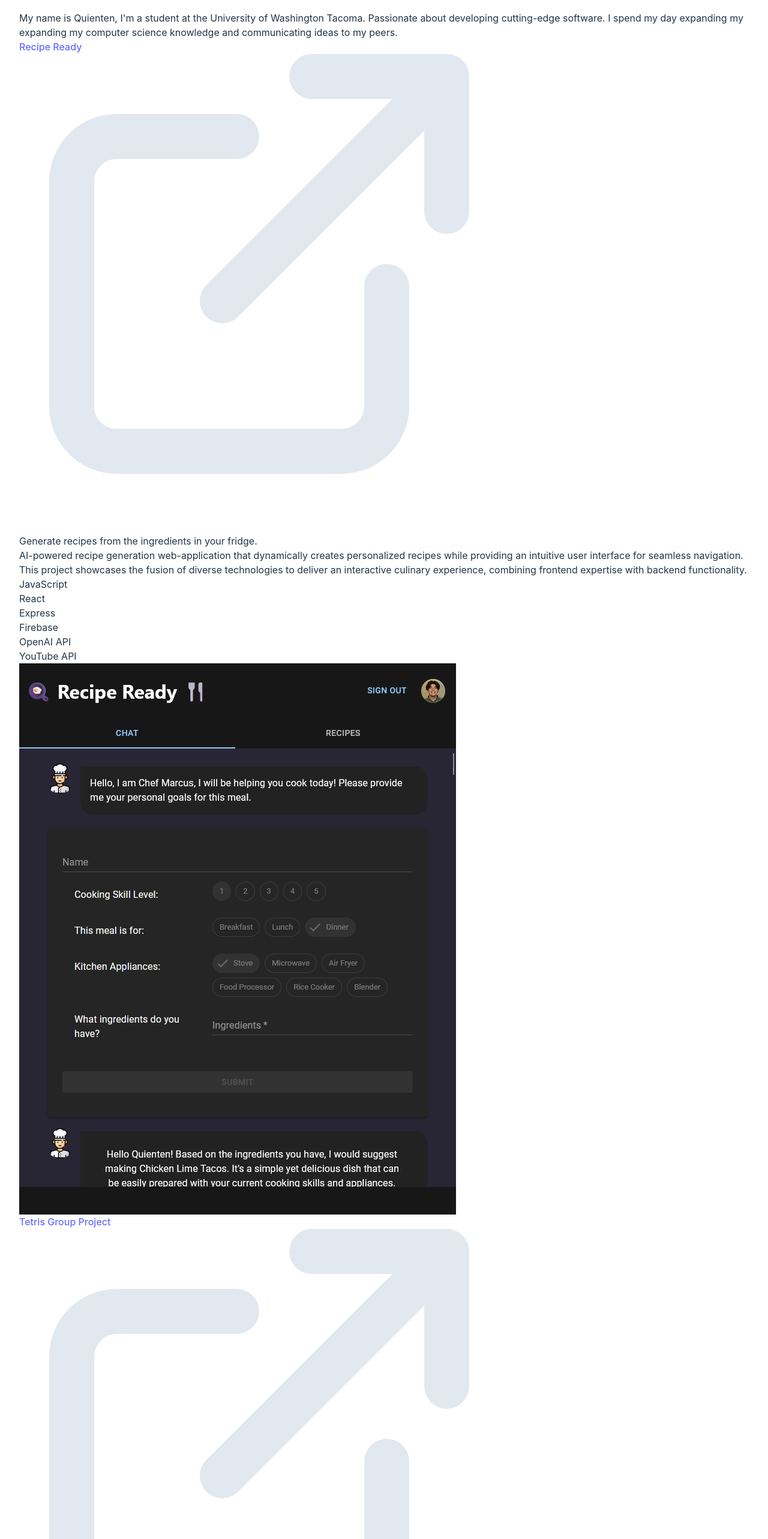
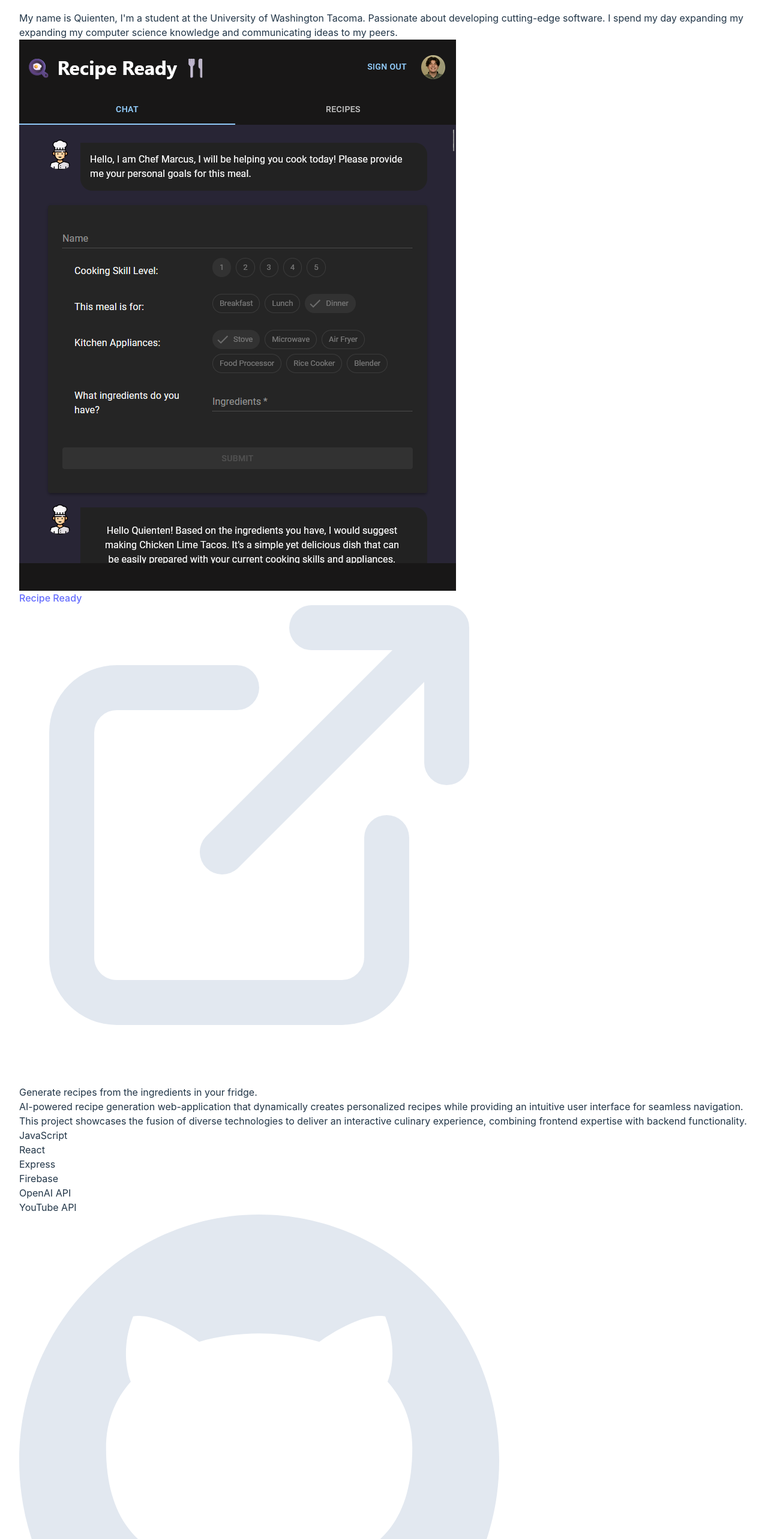
Before and after one commit to Quienten/quienten.github.io, a React (Vite) app: page / in a window 1280 px wide. Shown: the part 2590-5156 px from the top of the page at 60% size. Built offline with nearby package versions, Linux system fonts and the light colour scheme.

Commit message:
Add git button to corners of project tiles.

```diff
--- a/src/App.jsx
+++ b/src/App.jsx
@@ -36,7 +36,9 @@ function App() {
 
               <main className="pt-24 lg:w-7/12 lg:py-24">
                   <section id="about" className="mb-16 lg:mb-24">
-                      <p>{"My name is Quienten, I'm a student at the University of Washington Tacoma. Passionate about developing cutting-edge software. I spend my day expanding my expanding my computer science knowledge and communicating ideas to my peers."}</p>
+                      <p>{"My name is Quienten, I'm a student at the University of Washington Tacoma. " +
+                          "Passionate about developing cutting-edge software. I spend my day expanding my " +
+                          "expanding my computer science knowledge and communicating ideas to my peers."}</p>
                       <p></p>
                       <p></p>
                   </section>
--- a/src/components/ExperienceTile.jsx
+++ b/src/components/ExperienceTile.jsx
@@ -12,7 +12,9 @@ function ProjectTile({ experience }) {
             <div
                 className="group relative grid pb-1 transition-all sm:grid-cols-8 sm:gap-8 md:gap-4 lg:hover:!opacity-100 lg:group-hover/list:opacity-50">
                 <div
-                    className="absolute -inset-x-4 -inset-y-4 z-0 hidden rounded-md transition motion-reduce:transition-none lg:-inset-x-6 lg:block lg:group-hover:bg-slate-800/50 lg:group-hover:shadow-[inset_0_1px_0_0_rgba(148,163,184,0.1)] lg:group-hover:drop-shadow-lg"></div>
+                    className="absolute -inset-x-4 -inset-y-4 z-0 hidden rounded-md
+                    transition motion-reduce:transition-none lg:-inset-x-6 lg:block
+                    lg:group-hover:bg-slate-800/50 lg:group-hover:shadow-[inset_0_1px_0_0_rgba(148,163,184,0.1)] lg:group-hover:drop-shadow-lg"></div>
                 <header
                     className="z-10 mb-2 mt-1 text-xs font-semibold uppercase tracking-wide text-slate-500 sm:col-span-2"
                     aria-label={`${start} to ${end}`}>{start}{separationDash}{end}
--- a/src/components/ProjectTile.jsx
+++ b/src/components/ProjectTile.jsx
@@ -1,12 +1,13 @@
 import {useEffect, useState} from "react";
 import Chip from "./Chip.jsx";
 import HyperLinkIcon from "./HyperLinkIcon.jsx";
+import GitHubIcon from "../assets/github.svg";
 
 function ProjectTile({ project }) {
 
     const { name, description, image_path, live_url, git_url } = project
 
-    const [chips, setChips] = useState(project.chips)
+    const [chips] = useState(project.chips)
 
     const [image, setImage] = useState("")
     const [loaded, setLoaded] = useState(false)
@@ -31,10 +32,16 @@ function ProjectTile({ project }) {
             <div
                 className="group relative grid gap-4 pb-1 transition-all sm:grid-cols-8 sm:gap-8 md:gap-4 lg:hover:!opacity-100 lg:group-hover/list:opacity-50">
                 <div
-                    className="absolute -inset-x-4 -inset-y-4 z-0 hidden rounded-md transition motion-reduce:transition-none lg:-inset-x-6 lg:block lg:group-hover:bg-slate-800/50 lg:group-hover:shadow-[inset_0_1px_0_0_rgba(148,163,184,0.1)] lg:group-hover:drop-shadow-lg">
+                    className="absolute -inset-x-4 -inset-y-4 z-0 hidden rounded-md
+                    transition motion-reduce:transition-none lg:-inset-x-6 lg:block
+                    lg:group-hover:bg-slate-800/50 lg:group-hover:shadow-[inset_0_1px_0_0_rgba(148,163,184,0.1)] lg:group-hover:drop-shadow-lg">
 
                 </div>
-                <div className="z-10 sm:order-2 sm:col-span-6">
+                {loaded && <img alt="" loading="lazy" decoding="async" data-nimg="1"
+                                className="rounded border-2 border-slate-200/10 transition group-hover:border-slate-200/30 sm:order-1 sm:col-span-2 sm:translate-y-1"
+                                src={image}
+                />}
+                <div className="z-0 sm:order-2 sm:col-span-6">
                     <h3>
                         <a className="inline-flex items-baseline font-medium leading-tight text-slate-200 hover:text-teal-300 focus-visible:text-teal-300  group/link text-base"
                            href={live_url} target="_blank" rel="noreferrer noopener">
@@ -61,10 +68,14 @@ function ProjectTile({ project }) {
                         })}
                     </ul>
                 </div>
-                {loaded && <img alt="" loading="lazy" decoding="async" data-nimg="1"
-                     className="rounded border-2 border-slate-200/10 transition group-hover:border-slate-200/30 sm:order-1 sm:col-span-2 sm:translate-y-1"
-                     src={image}
-                />}
+                {git_url && <a href={git_url} className="z-50 absolute right-0 bottom-0 group/git">
+                    <span
+                        className="absolute -inset-x-4 -inset-y-2.5 hidden rounded md:-inset-x-6 md:-inset-y-4 lg:block ">
+                    </span>
+                    <img src={GitHubIcon}
+                         className="inline-block h-6 w-6 shrink-0 ml-1 "/>
+                </a>}
+
             </div>
         </li>
     )
--- a/src/components/SelfReferenceGag.jsx
+++ b/src/components/SelfReferenceGag.jsx
@@ -5,9 +5,9 @@ import CursorIcon from "../assets/cursor.svg"
 
 function SelfReferenceGag({ project }) {
 
-    const { name, description, image_path, live_url, git_url } = project
+    const { name, description, live_url, git_url } = project
 
-    const [chips, setChips] = useState(project.chips)
+    const [chips] = useState(project.chips)
 
     const [windowDimensions, setWindowDimensions] = useState(getWindowDimensions());
 
@@ -81,10 +81,10 @@ function SelfReferenceGag({ project }) {
                 </div>
                 <div ref={cursorBox}
                     className="rounded border-2 border-slate-200/10 transition group-hover:border-slate-200/30 sm:order-1 sm:col-span-2 sm:translate-y-1">
-                    <img src={CursorIcon} className="relative h-3 w-3" style={{
+                    <img src={CursorIcon} className="relative h-3 w-3 hidden md:block" style={{
                         left: x,
                         top: y
-                    }}/>
+                    }} alt={""}/>
                 </div>
             </div>
         </li>
```
